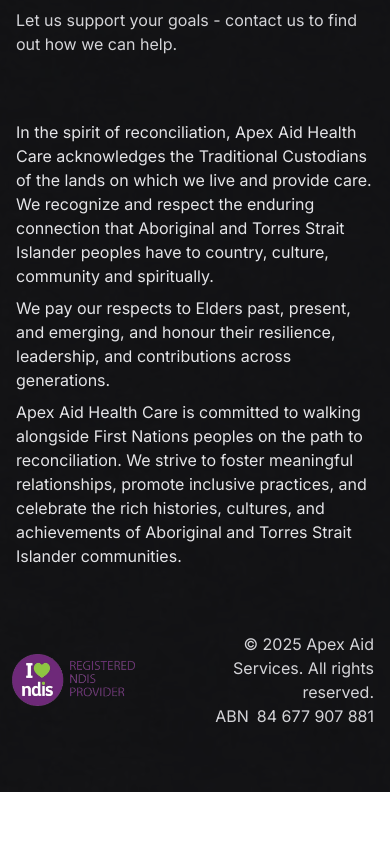
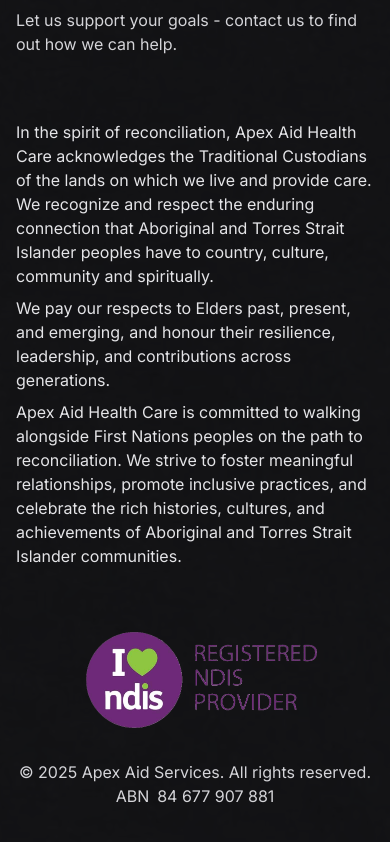
Before and after one commit to shantanubhattarai/healthdev, a Next.js app: page / in a window 390 px wide. Shown: the part 7485-8327 px from the top of the page. Before the commit the page ends 8277 px from the top, so only its background shows below. Built offline with nearby package versions, Linux system fonts and the light colour scheme.

Commit message:
fix copyright responsive

```diff
--- a/components/common/Footer.tsx
+++ b/components/common/Footer.tsx
@@ -221,11 +221,11 @@ const Footer = () => {
           Islander communities.
         </p>
       </div>
-      <div className="container mx-auto flex gap-8 justify-between items-center py-4 my-4 text-zinc-200">
+      <div className="container mx-auto flex flex-col lg:flex-row gap-8 justify-between items-center py-4 my-4 text-zinc-200">
         <p className="pl-3 lg:pl-0">
           <Image src={NDISImage} alt="Registered NDIS Provider" height={96} />
         </p>
-        <div className="container mx-auto px-4 text-right text-zinc-300">
+        <div className="container mx-auto px-4 text-center lg:text-right text-zinc-300">
           <p>&copy; 2025 Apex Aid Services. All rights reserved.</p>
           <p>
             <span className="mr-2">ABN</span>
```
